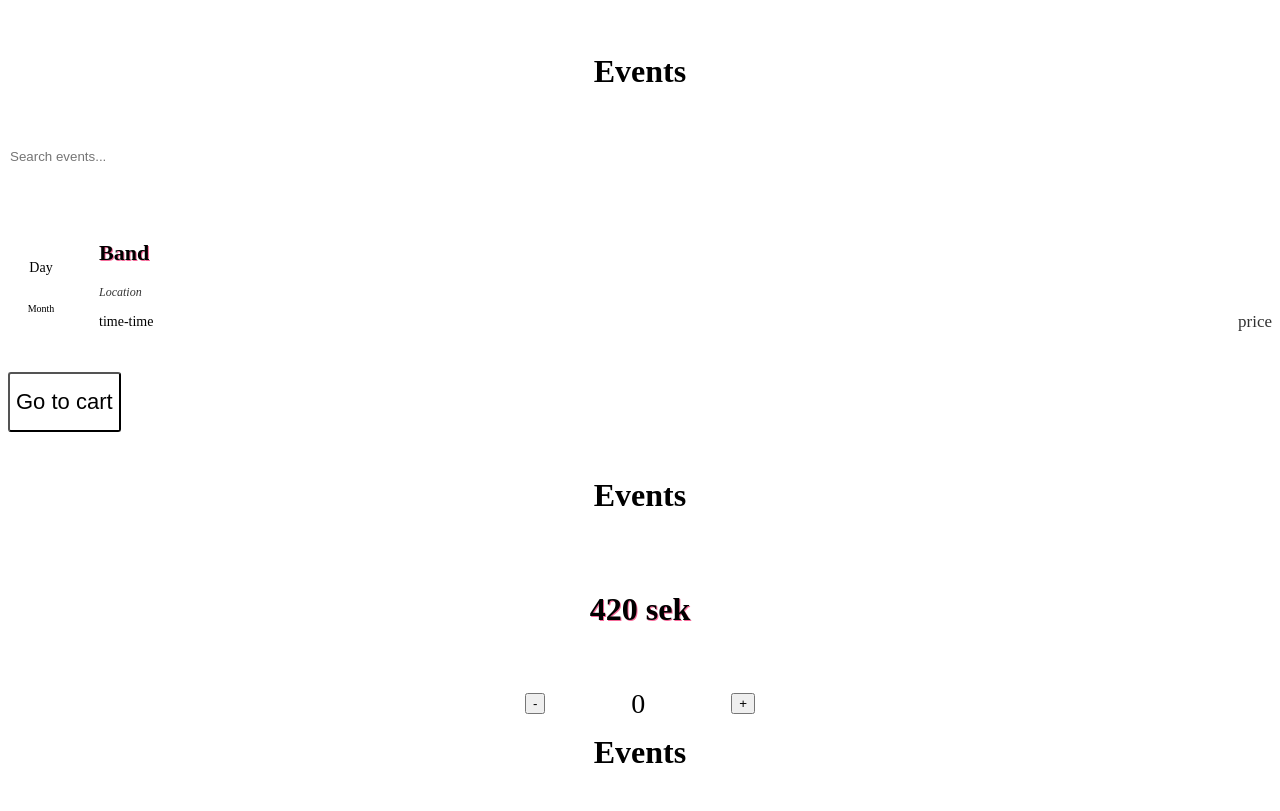
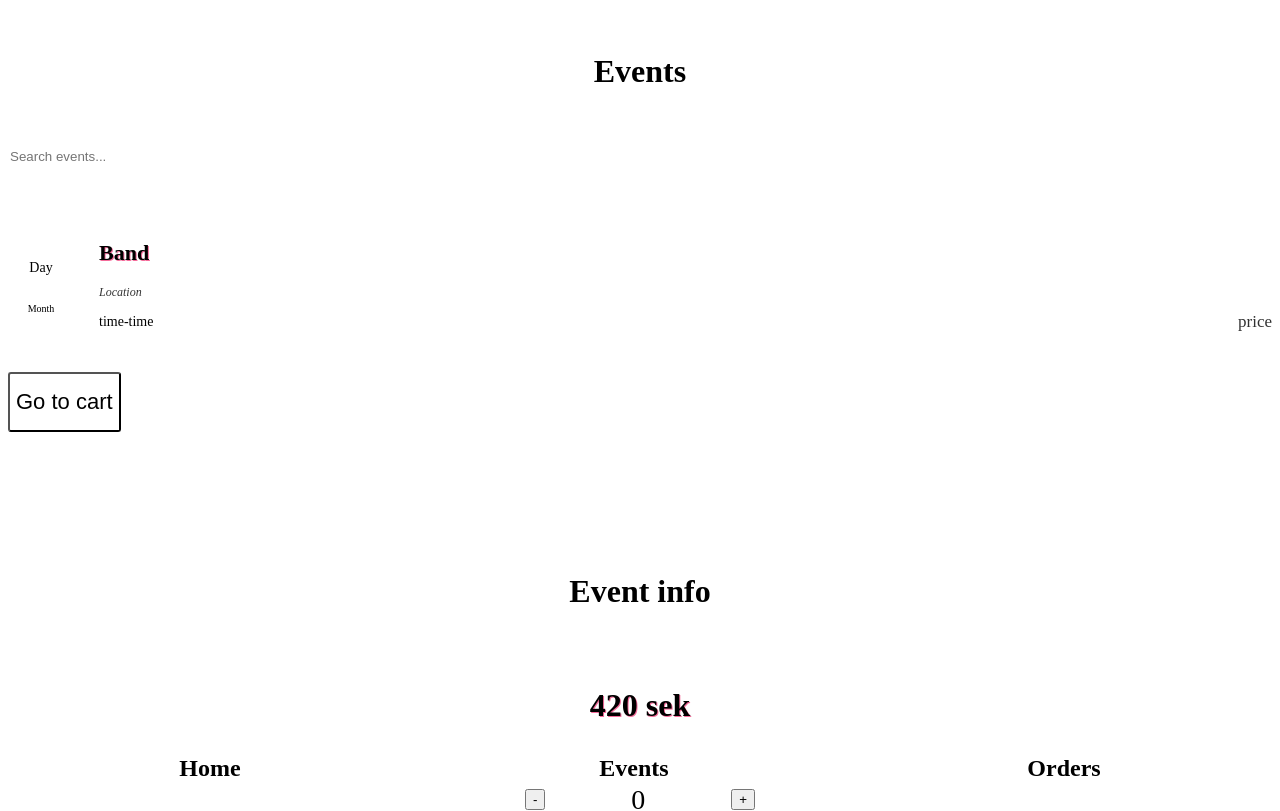
Before and after one commit to isakskold/where-its-at, a React (Vite) app in the folder vite-project/: page /events in a window 1280 px wide. Shown: the top 811 px of the page. Built offline with nearby package versions, Linux system fonts and the light colour scheme; the HTML template or start-up script is replaced by a standard one.

Commit message:
created nav menu

```diff
--- a/vite-project/src/App.jsx
+++ b/vite-project/src/App.jsx
@@ -1,9 +1,11 @@
+import Nav from "./components/nav/Nav";
 import ComponentDevelopment from "./pages/ComponentDevelopment";
 
 function App() {
   return (
     <>
       <ComponentDevelopment />
+      <Nav />
     </>
   );
 }
--- a/vite-project/src/components/counter/Counter.jsx
+++ b/vite-project/src/components/counter/Counter.jsx
@@ -38,6 +38,7 @@ const StyledCounterMoney = styled(StyledCounterBase)`
 
 const StyledCounterInfo = styled(StyledCounterBase)`
   height: 96px;
+  margin-bottom: 4rem;
 
   & > .counter-row:first-child {
     display: flex;
--- a/vite-project/src/components/greenBtn/GreenBtn.jsx
+++ b/vite-project/src/components/greenBtn/GreenBtn.jsx
@@ -6,6 +6,7 @@ const StyledGreenBtn = styled.button`
   background-color: var(--light-blue);
   border-radius: 3px;
   font-size: 22px;
+  margin-bottom: 6rem;
 `;
 
 const GreenBtn = ({ initialData }) => {
--- /dev/null
+++ b/vite-project/src/components/nav/Nav.jsx
@@ -0,0 +1,46 @@
+import React from "react";
+import styled from "styled-components";
+
+const StyledNav = styled.nav`
+  border-top-left-radius: 3px;
+  border-top-right-radius: 3px;
+  height: 4rem;
+  position: fixed;
+  bottom: 0;
+  left: 0;
+  right: 0;
+  width: 100%;
+  z-index: 9999;
+  display: flex;
+  text-align: center;
+  align-items: center;
+`;
+
+const NavLink = styled.a`
+  text-decoration: none;
+  color: white;
+  font-weight: bold;
+  padding: 0;
+  border-radius: 5px;
+  transition: background-color 0.3s ease;
+  flex-grow: 1;
+  height: 100%;
+  line-height: 4rem;
+  margin: 0 4px;
+  background-color: var(--pink);
+  font-size: 1.5rem;
+  color: var(--dark-blue);
+  text-shadow: 1px 1px 0 var(--text-white-secondary);
+`;
+
+const Nav = () => {
+  return (
+    <StyledNav>
+      <NavLink href="/">Home</NavLink>
+      <NavLink href="/events">Events</NavLink>
+      <NavLink href="/orders">Orders</NavLink>
+    </StyledNav>
+  );
+};
+
+export default Nav;
--- a/vite-project/src/pages/ComponentDevelopment.jsx
+++ b/vite-project/src/pages/ComponentDevelopment.jsx
@@ -9,7 +9,6 @@ const ComponentDevelopment = () => {
       <Events />
       <Events initialData={"singleEvent"} />
       <Events initialData={"allSelectedEvents"} />
-      <Order />
     </>
   );
 };
--- a/vite-project/src/pages/events/Events.jsx
+++ b/vite-project/src/pages/events/Events.jsx
@@ -36,7 +36,7 @@ const Events = ({ initialData }) => {
       {initialData === "singleEvent" && (
         <>
           <StyledHeader>
-            <StyledH1 className="StyledH1">Events</StyledH1>
+            <StyledH1 className="StyledH1">Event info</StyledH1>
           </StyledHeader>
 
           <Counter initialData={"Money"} />
@@ -45,7 +45,7 @@ const Events = ({ initialData }) => {
       {initialData === "allSelectedEvents" && (
         <>
           <StyledHeader>
-            <StyledH1 className="StyledH1">Events</StyledH1>
+            <StyledH1 className="StyledH1">Selected Events</StyledH1>
           </StyledHeader>
           <Counter initialData={"Info"} />
           <GreenBtn initialData={"sendOrder"} />
```
